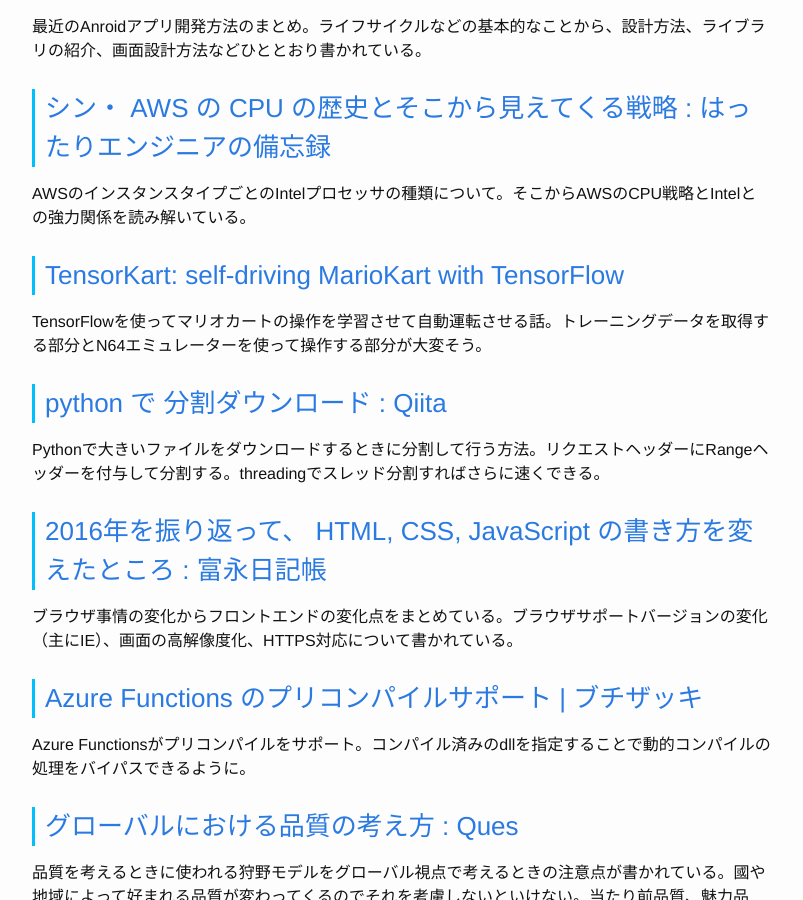
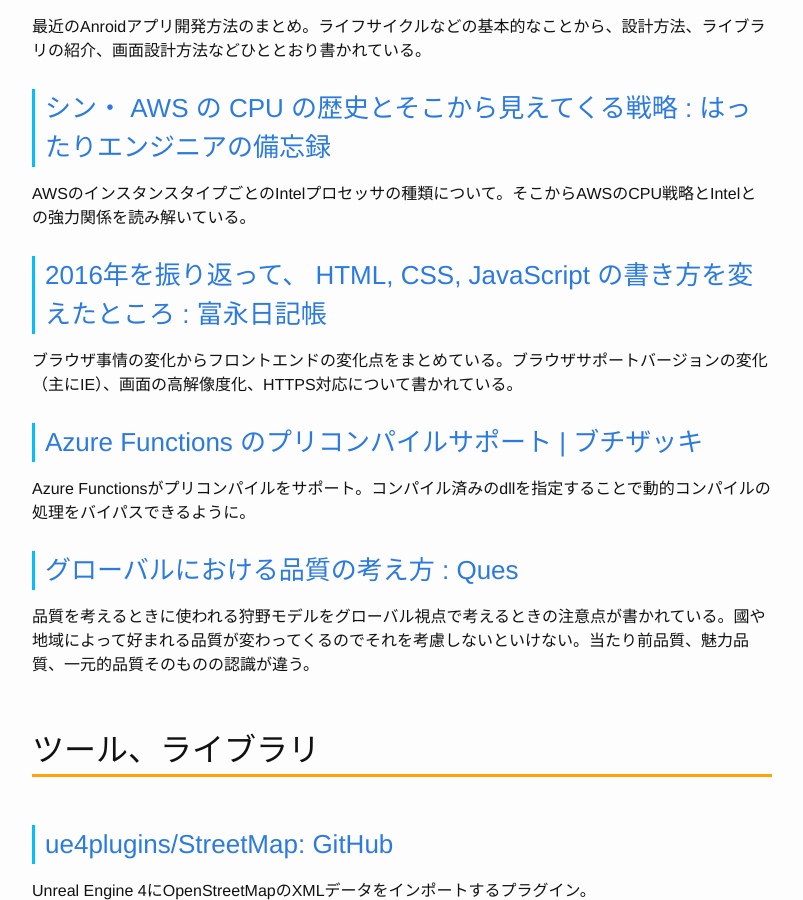
Before and after one commit to Gather-Tech/Gather-Tech.github.io, a Jekyll site: the page built from _posts/2017/2017-01-09-Gather28.md, in a window 1280 px wide and 900 px high, scrolled down 2219 px. Shown: the whole window, without its empty margins (238-1041 px from the left). Built offline with Jekyll 4.4.1, drawn with Linux system fonts in a browser that asks for light colours.

Commit message:
Reduced articles

```diff
--- a/_posts/2017/2017-01-09-Gather28.md
+++ b/_posts/2017/2017-01-09-Gather28.md
@@ -55,14 +55,6 @@
 ### [シン・ AWS の CPU の歴史とそこから見えてくる戦略 : はったりエンジニアの備忘録](https://blog.manabusakai.com/2017/01/shin-aws-cpu-strategy/)
 
 AWSのインスタンスタイプごとのIntelプロセッサの種類について。そこからAWSのCPU戦略とIntelとの強力関係を読み解いている。
-
-### [TensorKart: self-driving MarioKart with TensorFlow](http://kevinhughes.ca/blog/tensor-kart)
-
-TensorFlowを使ってマリオカートの操作を学習させて自動運転させる話。トレーニングデータを取得する部分とN64エミュレーターを使って操作する部分が大変そう。
-
-### [python で 分割ダウンロード : Qiita](http://qiita.com/code_monkey/items/25e96431c3533d9cd35a)
-
-Pythonで大きいファイルをダウンロードするときに分割して行う方法。リクエストヘッダーにRangeヘッダーを付与して分割する。threadingでスレッド分割すればさらに速くできる。
 
 ### [2016年を振り返って、 HTML, CSS, JavaScript の書き方を変えたところ : 富永日記帳](http://w0s.jp/diary/498)
 
```
